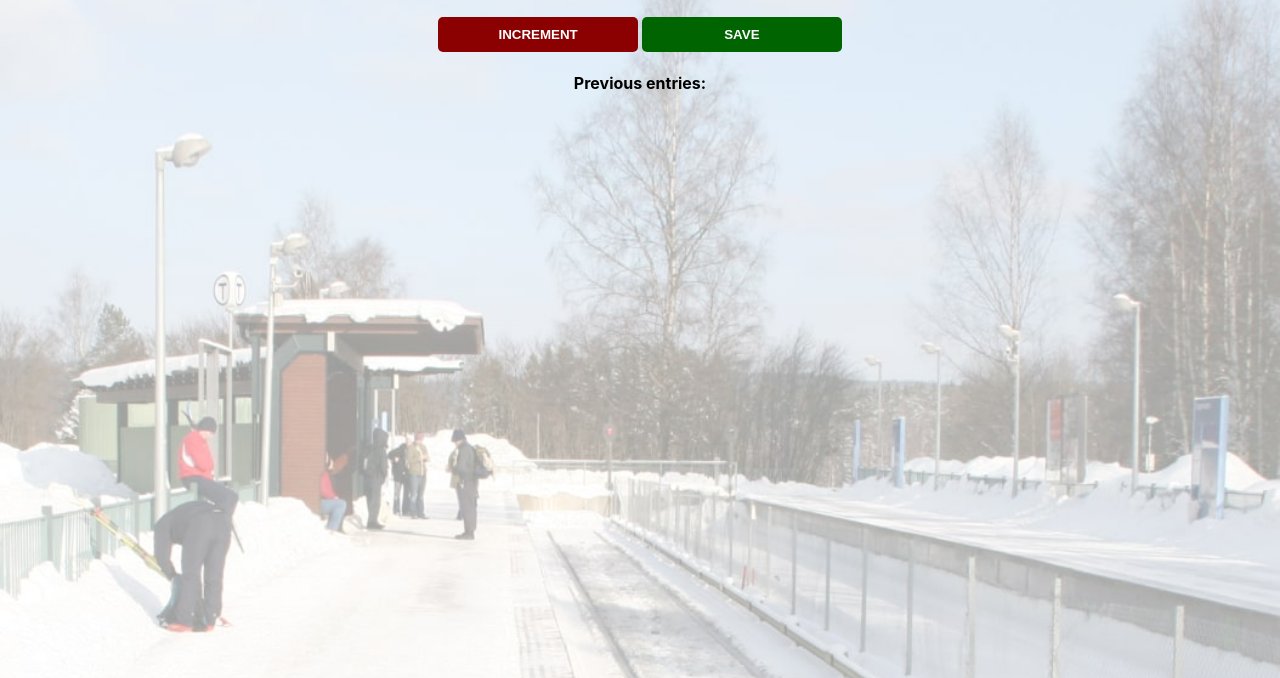
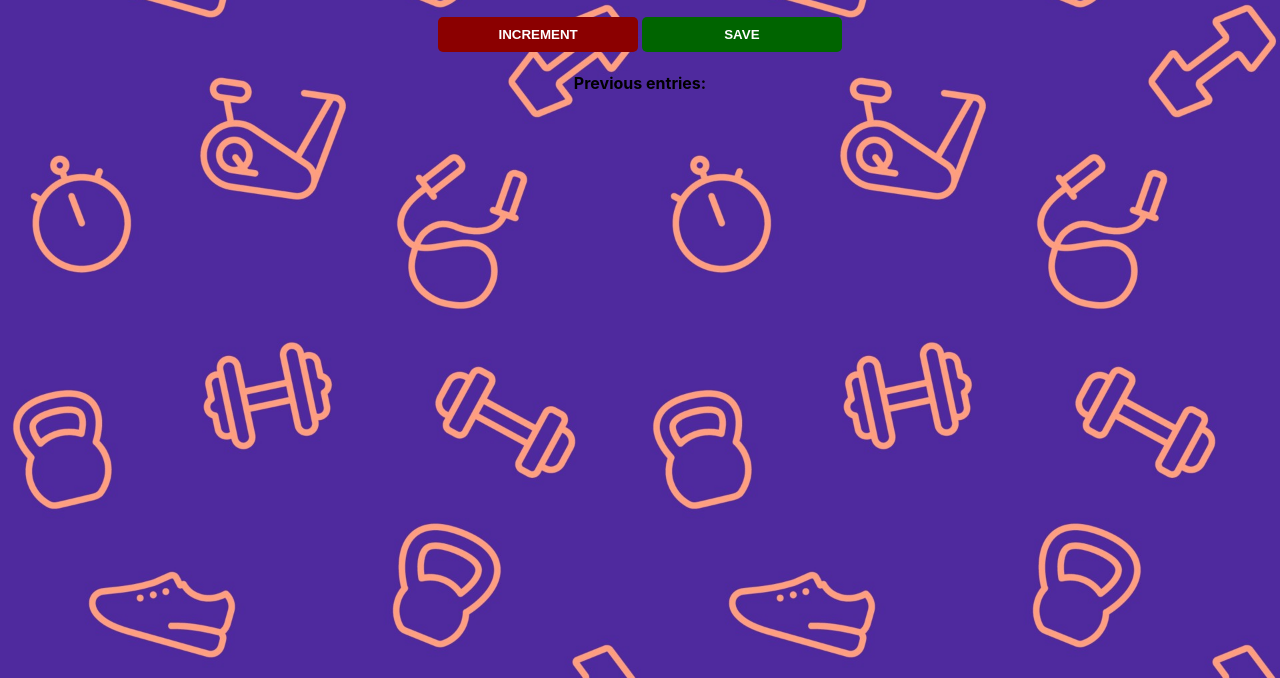
Before and after one commit to faimus/ScrimbaJS_Exercises, a plain HTML site: page Simple Passenger Counter/index.html in a window 1280 px wide. Shown: the part 122-800 px from the top of the page. Drawn offline with Linux system fonts and the light colour scheme.

Commit message:
Personalized background image

```diff
--- a/Simple Passenger Counter/index.css
+++ b/Simple Passenger Counter/index.css
@@ -1,7 +1,7 @@
 
 /*The body section of the window that shows the counter*/
 body {
-  background-image: url("station.jpg");
+  background-image: url("fitness.jpg");
   background-size: cover;
   font-family: -apple-system, BlinkMacSystemFont, 'Segoe UI', Roboto, Oxygen, Ubuntu, Cantarell, 'Open Sans', 'Helvetica Neue', sans-serif;
   font-weight: bold;
```
Also changed, not shown: Simple Passenger Counter/fitness.jpg (added).
